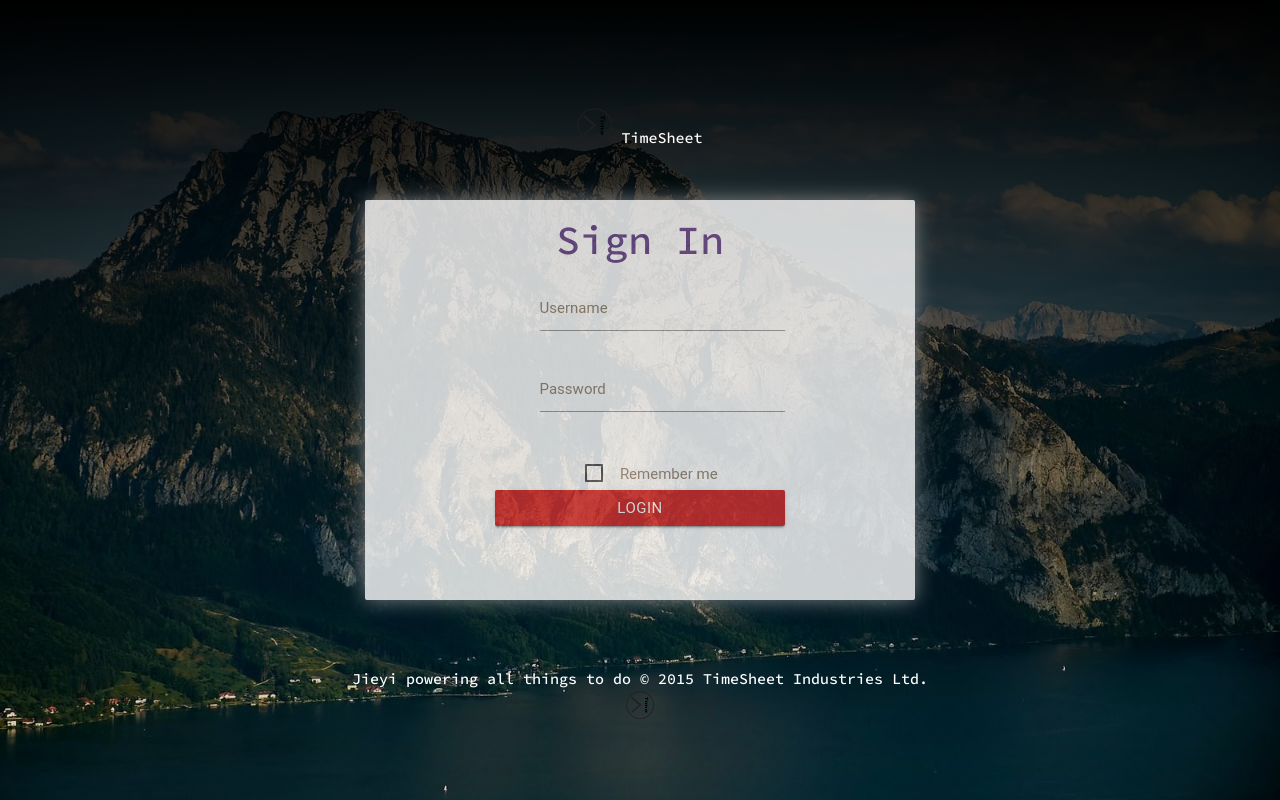
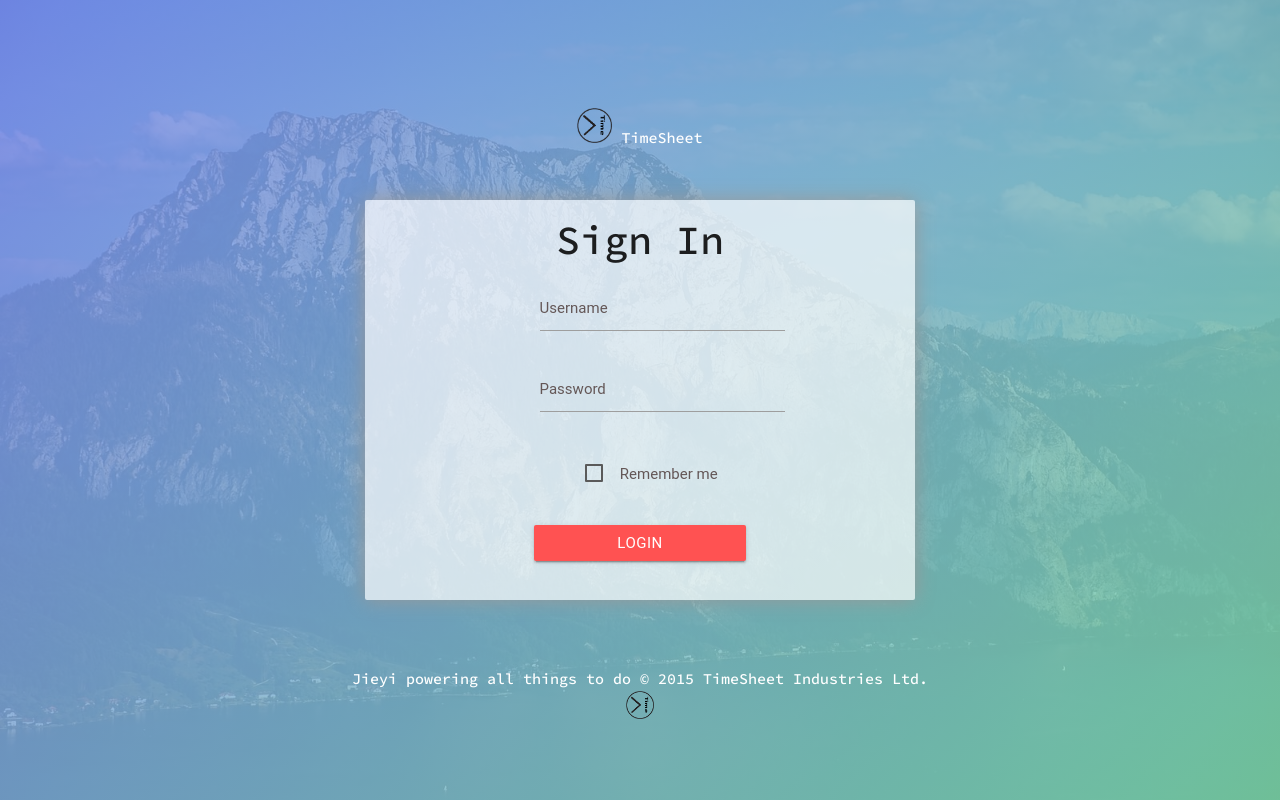
Before and after one commit to pokk/Timesheet, a Django app: page / in a window 1280 px wide. Run offline with Django 3.2, Linux system fonts and the light colour scheme; some libraries are stand-ins or nearby versions; some web fonts are replaced.

Commit message:
1. Decided the color.

```diff
--- a/login/static/css/index.css
+++ b/login/static/css/index.css
@@ -1,11 +1,11 @@
 body
 {
-	background: linear-gradient(top, rgba(0, 0, 0, 1), rgba(255, 255, 255, 0)),
-	url("../images/login-bk.jpg") center no-repeat no-repeat;
-	background: -moz-linear-gradient(top, rgba(0, 0, 0, 1), rgba(255, 255, 255, 0)),
-	url("../images/login-bk.jpg") center no-repeat no-repeat;
-	background: -webkit-linear-gradient(top, rgba(0, 0, 0, 1), rgba(255, 255, 255, 0)),
-	url("../images/login-bk.jpg") center no-repeat no-repeat;
+	background: linear-gradient(-45deg, rgba(126, 141, 245, 0.85), rgba(130, 222, 176, 0.85)),
+	url(../images/login-bk.jpg) center no-repeat no-repeat;
+	background: -moz-linear-gradient(-45deg, rgba(126, 141, 245, 0.85), rgba(130, 222, 176, 0.85)),
+	url(../images/login-bk.jpg) center no-repeat no-repeat;
+	background: -webkit-linear-gradient(-45deg, rgba(126, 141, 245, 0.85), rgba(130, 222, 176, 0.85)),
+	url(../images/login-bk.jpg) center no-repeat no-repeat;
 	background-size: cover;
 	height: 100vh;
 	position: relative;
@@ -37,7 +37,6 @@ body
 
 .text-bottom:after
 {
-
 }
 
 /* base of the center attributes */
@@ -61,7 +60,7 @@ body
 /* login form */
 .login-form
 {
-	background: #fff;
+	background: rgba(255, 255, 255, 0.7);
 	border-radius: 2px 2px 2px 2px;
 	-moz-border-radius: 2px; /* Firefox */
 	-webkit-border-radius: 2px; /* Safari, Chrome */
@@ -71,7 +70,6 @@ body
 	font-size: 1.2em;
 	height: 400px;
 	margin: -200px 0 0 -275px;
-	opacity: 0.8;
 	padding: 10px 40px 10px 40px;
 	width: 550px;
 }
@@ -79,7 +77,6 @@ body
 /* text attribute of inside login form */
 .login-form .text-title
 {
-	color: #6F4D8F;
 	font-family: 'Source Code Pro', Arial, serif;
 	font-size: 40px;
 	font-weight: 500;
@@ -88,13 +85,13 @@ body
 /* label color */
 .input-field label
 {
-	color: #998877;
+	color: #645757;
 }
 
 /* icon prefix focus color */
-.input-field .prefix .active
+.input-field .prefix.active
 {
-	color: #ffa000;
+	color: #FF6666;
 }
 
 /************** for password, text **************/
@@ -102,39 +99,39 @@ body
 .input-field input[type=password]:focus + label,
 .input-field input[type=text]:focus + label
 {
-	color: #ffa000;
+	color: #FF6666;
 }
 
 /* label underline focus color */
 .input-field input[type=password]:focus,
 .input-field input[type=text]:focus
 {
-	border-bottom: 1px solid #ffa000;
-	box-shadow: 0 1px 0 0 #ffa000;
+	border-bottom: 1px solid #FF6666;
+	box-shadow: 0 1px 0 0 #FF6666;
 }
 
 /* label underline focus color and valid */
 .input-field input[type=password]:focus.valid,
 .input-field input[type=text]:focus.valid
 {
-	border-bottom: 1px solid #ffa000;
-	box-shadow: 0 1px 0 0 #ffa000;
+	border-bottom: 1px solid #FF6666;
+	box-shadow: 0 1px 0 0 #FF6666;
 }
 
 /* valid color */
 .input-field input[type=password].valid,
 .input-field input[type=text].valid
 {
-	border-bottom: 0px solid #998877;
-	box-shadow: 0 1px 0 0 #998877;
+	border-bottom: 0 solid #551000;
+	box-shadow: 0 1px 0 0 #551000;
 }
 
 /************** for checkbox **************/
 .checkbox-change-color:checked + label:before
 {
-	border-bottom: 2px solid #ffa000; /* You need to change the colour here */
+	border-bottom: 2px solid #FF6666; /* You need to change the colour here */
 	border-left: 2px solid transparent;
-	border-right: 2px solid #ffa000; /* And here */
+	border-right: 2px solid #FF6666; /* And here */
 	border-top: 2px solid transparent;
 	height: 22px;
 	left: -3px;
@@ -152,3 +149,8 @@ body
 	width: 12px;
 	-webkit-backface-visibility: hidden;
 }
+
+#submit
+{
+	margin-top: 50px;
+}
--- a/templates/login/index.html
+++ b/templates/login/index.html
@@ -27,13 +27,13 @@
 					<input id="password" type="password" name="password">
 					<label for="password">Password</label>
 				</div>
-				<div class="input-field col s12 m12 l12 login-text">
+				<div class="input-field col s8 offset-s2">
 					<input type="checkbox" id="remember-me" class="checkbox-change-color"/>
 					<label for="remember-me">Remember me</label>
 				</div>
-				<div class="input-field col s8 offset-s2">
+				<div id="submit" class="input-field col s6 offset-s3">
 					<input type="hidden" name="ok" value="yes">
-					<input type="submit" class="btn col s12 red darken-2 link-font btn-background" value="Login"/>
+					<input type="submit" class="btn col s12 red accent-2 link-font btn-background" value="Login"/>
 				</div>
 			</form>
 		</div>
```
